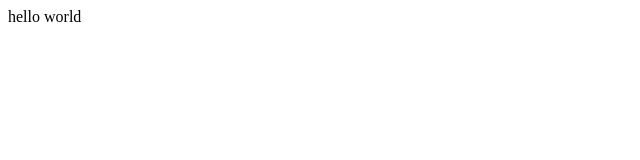
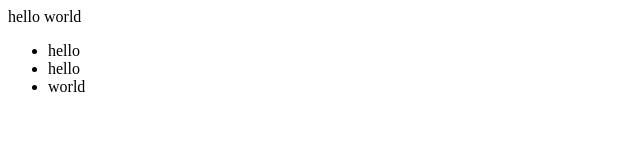
Before and after one commit to Egrampy/hello, a plain HTML site: page index.html in a window 1280 px wide. Shown: the whole page, without its empty margins (0-640 px from the left). Drawn offline with Linux system fonts and the light colour scheme.

Commit message:
added a new line

```diff
--- a/index.html
+++ b/index.html
@@ -8,5 +8,12 @@
 </head>
 <body>
     <div>hello world</div>
+    <div>
+        <ul>
+            <li>hello</li>
+            <li>hello</li>
+            <li>world</li>
+        </ul>
+    </div>
 </body>
 </html>
```
